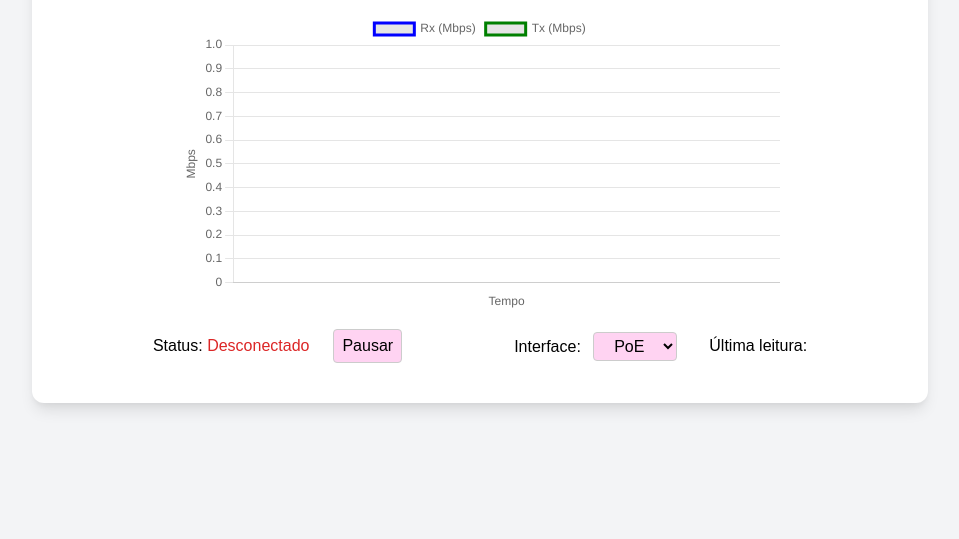
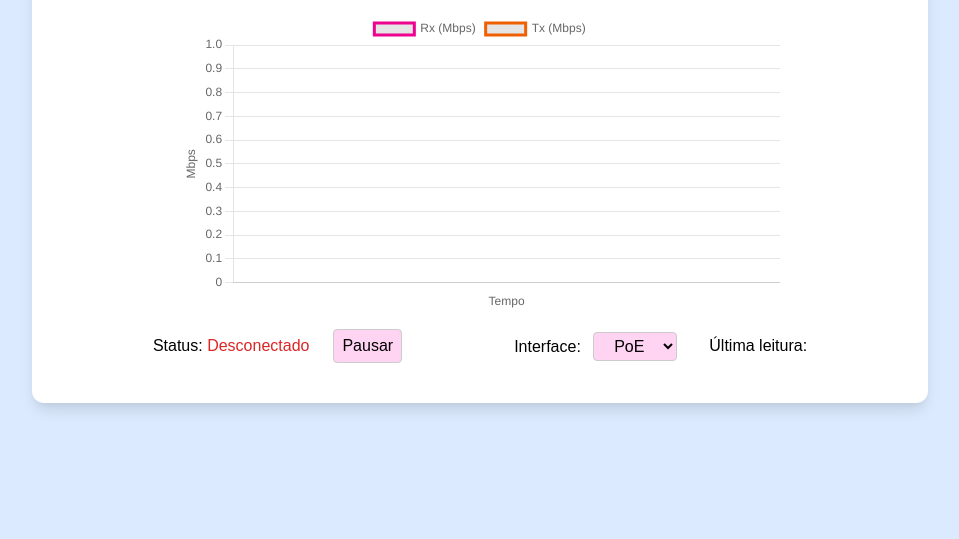
Before and after one commit to Gabidiela/network-monitor-mk, a website: page frontend/index.html in a window 1280 px wide. Shown: the part 261-800 px from the top of the page, without its empty margins (160-1119 px from the left). Drawn offline with nearby package versions, Linux system fonts and the light colour scheme; no server answers.

Commit message:
Atualizações de sala e readme

```diff
--- a/backend/mikrotik.js
+++ b/backend/mikrotik.js
@@ -12,9 +12,9 @@ class MikroTik {
   async connect() {
     try {
       await this.client.connect();
-      console.log('✅ Conectado ao MikroTik');
+      console.log('✅ Conexão ao MikroTik concluida com Sucesso');
     } catch (err) {
-      console.error('❌ Erro ao conectar ao MikroTik:', err.message);
+      console.error('❌ Erro na conexão ao MikroTik:', err.message);
       throw err;
     }
   }
--- a/frontend/index.html
+++ b/frontend/index.html
@@ -11,7 +11,7 @@
     <link rel="stylesheet" href="style.css">
 </head>
 
-<body class="bg-gray-100 flex justify-center items-center min-h-screen">
+<body class="bg-blue-100 flex justify-center items-center min-h-screen">
     <div class="bg-white rounded-xl shadow-lg p-6 w-full max-w-4xl">
 
         <h1 class="title-central">Mikrotik Bandwidth Monitor</h1>
--- a/frontend/script.js
+++ b/frontend/script.js
@@ -11,8 +11,8 @@ const chart = new Chart(ctx, {
     data: {
         labels: [],
         datasets: [
-            { label: 'Rx (Mbps)', data: [], borderColor: 'blue', fill: false },
-            { label: 'Tx (Mbps)', data: [], borderColor: 'green', fill: false },
+            { label: 'Rx (Mbps)', data: [], borderColor: '#ee0290', fill: false },
+            { label: 'Tx (Mbps)', data: [], borderColor: '#ee6002', fill: false },
         ],
     },
     options: {
```
Also changed, not shown: README.md.
